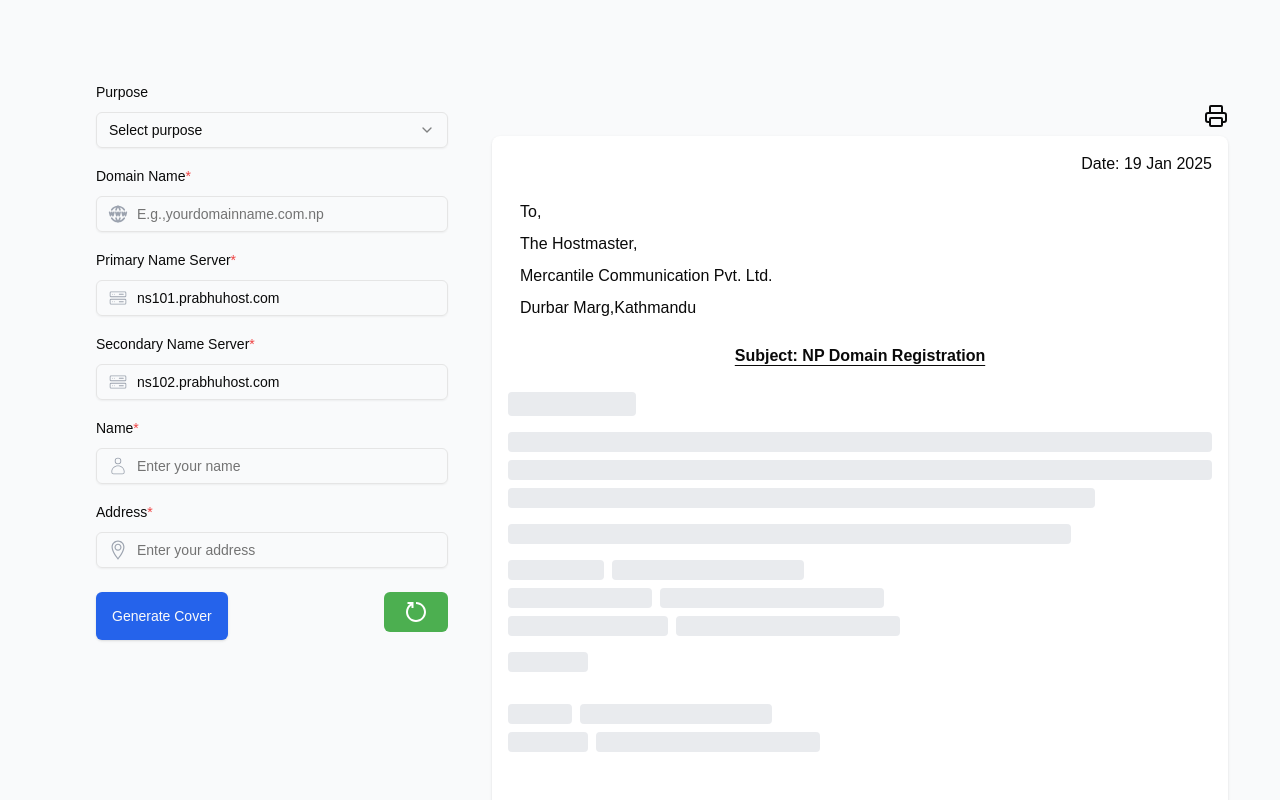
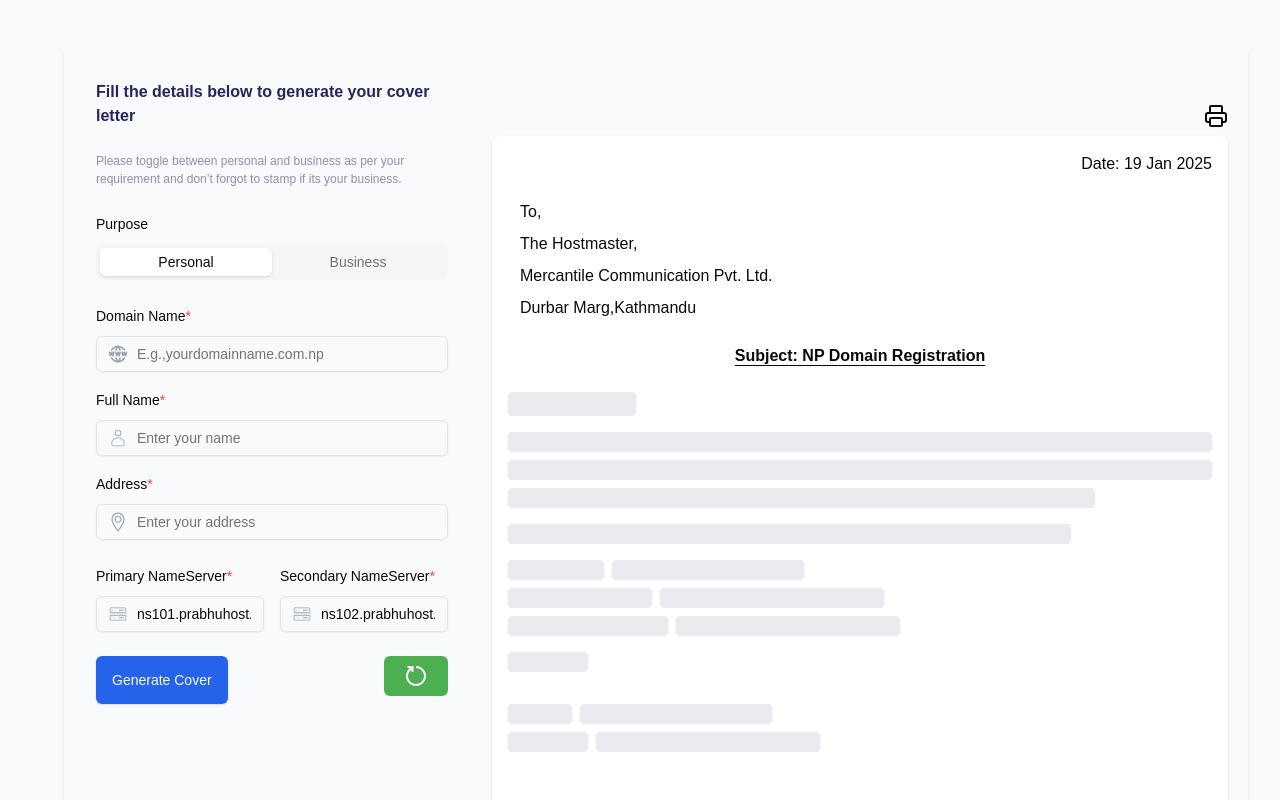
Before and after one commit to anil487/domaincvrlttr, a Next.js app: page / in a window 1280 px wide. Shown: the top 800 px of the page. Built offline with nearby package versions, Linux system fonts and the light colour scheme.

Commit message:
addedTablogic

```diff
--- a/package.json
+++ b/package.json
@@ -10,8 +10,9 @@
   },
   "dependencies": {
     "@radix-ui/react-label": "^2.1.1",
-    "@radix-ui/react-select": "^2.1.4",
+    "@radix-ui/react-select": "^2.1.5",
     "@radix-ui/react-slot": "^1.1.1",
+    "@radix-ui/react-tabs": "^1.1.2",
     "@react-pdf/renderer": "^4.1.6",
     "class-variance-authority": "^0.7.1",
     "clsx": "^2.1.1",
--- a/src/app/page.tsx
+++ b/src/app/page.tsx
@@ -1,29 +1,29 @@
-"use client"
+"use client";
 
-import { useState } from "react"
-import type { FormData } from "./types/form"
-import { LetterPreview } from "./components/letter-preview"
-import { TbWorldWww } from "react-icons/tb"
-import { CiServer } from "react-icons/ci"
-import { CiUser } from "react-icons/ci"
-import { TfiLocationPin } from "react-icons/tfi"
-import { HiOutlineBuildingOffice2 } from "react-icons/hi2"
-import { RiResetRightLine } from "react-icons/ri"
-import { Select, SelectContent, SelectItem, SelectTrigger, SelectValue } from "@/components/ui/select"
-import { Input } from "@/components/ui/input"
-import { Label } from "@/components/ui/label"
-import { Button } from "@/components/ui/button"
+import { useState } from "react";
+import type { FormData } from "./types/form";
+import { LetterPreview } from "./components/letter-preview";
+import { TbWorldWww } from "react-icons/tb";
+import { CiServer } from "react-icons/ci";
+import { CiUser } from "react-icons/ci";
+import { TfiLocationPin } from "react-icons/tfi";
+import { HiOutlineBuildingOffice2 } from "react-icons/hi2";
+import { RiResetRightLine } from "react-icons/ri";
+import { Input } from "@/components/ui/input";
+import { Label } from "@/components/ui/label";
+import { Button } from "@/components/ui/button";
+import { Tabs, TabsList, TabsTrigger } from "@/components/ui/tabs";
 
 export default function CoverLetterGenerator() {
   const [formData, setFormData] = useState<FormData>({
-    purpose: "",
+    purpose: "Personal",
     domainName: "",
     companyName: "",
     primaryNameServer: "ns101.prabhuhost.com",
     secondaryNameServer: "ns102.prabhuhost.com",
     name: "",
     address: "",
-  })
+  });
 
   const [errors, setErrors] = useState({
     domainName: false,
@@ -31,45 +31,30 @@ export default function CoverLetterGenerator() {
     secondaryNameServer: false,
     name: false,
     address: false,
-  })
+  });
 
-  const [isGenerating, setIsGenerating] = useState(false)
+  const [isGenerating, setIsGenerating] = useState(false);
 
   const handleInputChange = (field: keyof FormData, value: string) => {
     setFormData((prev) => ({
       ...prev,
       [field]: value,
-      ...(field === "purpose" && value === "Personal" ? { companyName: "" } : {}),
-    }))
+      ...(field === "purpose" && value === "Personal"
+        ? { companyName: "" }
+        : {}),
+    }));
     setErrors((prev) => ({
       ...prev,
       [field]: !value,
-    }))
-  }
+    }));
+  };
 
   const handleSubmit = (event: React.FormEvent) => {
-    event.preventDefault()
-
-    // let hasErrors = false;
-    // Object.entries(formData).forEach(([field, value]) => {
-    //   if (!value.trim()) {
-    //     hasErrors = true;
-    //     setErrors((prev) => ({
-    //       ...prev,
-    //       [field]: true,
-    //     }));
-    //   }
-    // });
-
-    // if (hasErrors) {
-    //   console.log("Please fill out all required fields.");
-    //   return;
-    // }
-
+    event.preventDefault();
     setTimeout(() => {
-      setIsGenerating(true)
-    }, 1500)
-  }
+      setIsGenerating(true);
+    }, 1500);
+  };
 
   const handleClear = () => {
     setFormData({
@@ -80,33 +65,43 @@ export default function CoverLetterGenerator() {
       secondaryNameServer: "ns102.prabhuhost.com",
       name: "",
       address: "",
-    })
+    });
     setErrors({
       domainName: false,
       primaryNameServer: false,
       secondaryNameServer: false,
       name: false,
       address: false,
-    })
-    setIsGenerating(false)
-  }
+    });
+    setIsGenerating(false);
+  };
 
   return (
     <div className=" bg-gray-50 p-4 md:p-12 print:p-0 print:bg-white">
-      <div className="mx-4 p-8 grid grid-cols-1 lg:w-full lg:grid-cols-3 gap-8 print:block print:max-w-none">
+      <div className="mx-4 p-8 grid grid-cols-1 shadow-md lg:w-full lg:grid-cols-3 gap-8 print:block print:max-w-none">
         <div className="space-y-6 print:hidden">
+          <div className="space-y-6">
+            <p className="font-bold text-base text-[#25265E]">
+              Fill the details below to generate your cover letter
+            </p>
+            <p className="font-light text-[12px] text-[#25265E80]">
+              Please toggle between personal and business as per your
+              requirement and don’t forgot to stamp if its your business.
+            </p>
+          </div>
           <div className=" w-full space-y-2 lg:space-y-4">
             <div className=" space-y-1 lg:space-y-2 ">
               <Label htmlFor="purpose">Purpose</Label>
-              <Select value={formData.purpose} onValueChange={(value) => handleInputChange("purpose", value)} required>
-                <SelectTrigger>
-                  <SelectValue placeholder="Select purpose" />
-                </SelectTrigger>
-                <SelectContent>
-                  <SelectItem value="Personal">Personal</SelectItem>
-                  <SelectItem value="Business">Business</SelectItem>
-                </SelectContent>
-              </Select>
+              <Tabs
+                value={formData.purpose}
+                onValueChange={(value) => handleInputChange("purpose", value)}
+                className="w-full"
+              >
+                <TabsList className="grid w-full grid-cols-2 mb-6">
+                  <TabsTrigger value="Personal">Personal</TabsTrigger>
+                  <TabsTrigger value="Business">Business</TabsTrigger>
+                </TabsList>
+              </Tabs>
             </div>
 
             <div className="space-y-1 lg:space-y-2">
@@ -120,25 +115,32 @@ export default function CoverLetterGenerator() {
                   required
                   placeholder="E.g.,yourdomainname.com.np"
                   value={formData.domainName}
-                  onChange={(e) => handleInputChange("domainName", e.target.value)}
+                  onChange={(e) =>
+                    handleInputChange("domainName", e.target.value)
+                  }
                   className="pl-10 text-xs lg:text-sm"
                 />
                 <TbWorldWww className="absolute left-3 top-1/2 transform -translate-y-1/2 text-gray-400 h-5 w-5" />
               </div>
-              {errors.domainName && <p className="text-red-500 text-sm">Domain Name is required.</p>}
+              {errors.domainName && (
+                <p className="text-red-500 text-sm">Domain Name is required.</p>
+              )}
             </div>
 
             {formData.purpose === "Business" && (
               <div className="space-y-1 lg:space-y-2">
-                <Label htmlFor="companyName">Registered Company Name
-                <span className="text-red-500">*</span>
+                <Label htmlFor="companyName">
+                  Registered Company Name
+                  <span className="text-red-500">*</span>
                 </Label>
                 <div className="relative">
                   <Input
                     id="companyName"
                     placeholder="e.g.,abc Pvt.Ltd. or Govt.Corp."
                     value={formData.companyName}
-                    onChange={(e) => handleInputChange("companyName", e.target.value)}
+                    onChange={(e) =>
+                      handleInputChange("companyName", e.target.value)
+                    }
                     className="pl-10 text-xs lg:text-sm "
                   />
                   <HiOutlineBuildingOffice2 className="absolute left-3 top-1/2 transform -translate-y-1/2 text-gray-400 h-5 w-5" />
@@ -146,47 +148,9 @@ export default function CoverLetterGenerator() {
               </div>
             )}
 
-            <div className="space-y-1 lg:space-y-2">
-              <Label htmlFor="primaryNameServer">
-                Primary Name Server
-                <span className="text-red-500">*</span>
-              </Label>
-              <div className="relative">
-                <Input
-                  id="primaryNameServer"
-                  required
-                  placeholder="ns101.prabhuhost.com"
-                  value={formData.primaryNameServer}
-                  onChange={(e) => handleInputChange("primaryNameServer", e.target.value)}
-                  className="pl-10 text-xs lg:text-sm"
-                />
-                <CiServer className="absolute left-3 top-1/2 transform -translate-y-1/2 text-gray-400 h-5 w-5" />
-              </div>
-              {errors.primaryNameServer && <p className="text-red-500 text-sm">Primary Name Server is required.</p>}
-            </div>
-
-            <div className=" space-y-1 lg:space-y-2">
-              <Label htmlFor="secondaryNameServer">
-                Secondary Name Server
-                <span className="text-red-500">*</span>
-              </Label>
-              <div className="relative">
-                <Input
-                  id="secondaryNameServer"
-                  required
-                  placeholder="ns102.prabhuhost.com"
-                  value={formData.secondaryNameServer}
-                  onChange={(e) => handleInputChange("secondaryNameServer", e.target.value)}
-                  className="pl-10 text-xs lg:text-sm"
-                />
-                <CiServer className="absolute left-3 top-1/2 transform -translate-y-1/2 text-gray-400 h-5 w-5" />
-              </div>
-              {errors.secondaryNameServer && <p className="text-red-500 text-sm">Secondary Name Server is required.</p>}
-            </div>
-
             <div className=" space-y-1 lg:space-y-2">
               <Label htmlFor="name">
-                Name
+                Full Name
                 <span className="text-red-500">*</span>
               </Label>
               <div className="relative">
@@ -200,7 +164,9 @@ export default function CoverLetterGenerator() {
                 />
                 <CiUser className="absolute left-3 top-1/2 transform -translate-y-1/2 text-gray-400 h-5 w-5" />
               </div>
-              {errors.name && <p className="text-red-500 text-sm">Name is required.</p>}
+              {errors.name && (
+                <p className="text-red-500 text-sm">Name is required.</p>
+              )}
             </div>
 
             <div className=" space-y-1 lg:space-y-2">
@@ -219,12 +185,68 @@ export default function CoverLetterGenerator() {
                 />
                 <TfiLocationPin className="absolute left-3 top-1/2 transform -translate-y-1/2 text-gray-400 h-5 w-5" />
               </div>
-              {errors.address && <p className="text-red-500 text-sm">Address is required.</p>}
+              {errors.address && (
+                <p className="text-red-500 text-sm">Address is required.</p>
+              )}
+            </div>
+          </div>
+          <div className="grid grid-cols-2 gap-4">
+            <div className="space-y-1 lg:space-y-2">
+              <Label htmlFor="primaryNameServer">
+                Primary NameServer
+                <span className="text-red-500">*</span>
+              </Label>
+              <div className="relative">
+                <Input
+                  id="primaryNameServer"
+                  required
+                  placeholder="ns101.prabhuhost.com"
+                  value={formData.primaryNameServer}
+                  onChange={(e) =>
+                    handleInputChange("primaryNameServer", e.target.value)
+                  }
+                  className="pl-10 text-xs lg:text-sm"
+                />
+                <CiServer className="absolute left-3 top-1/2 transform -translate-y-1/2 text-gray-400 h-5 w-5" />
+              </div>
+              {errors.primaryNameServer && (
+                <p className="text-red-500 text-sm">
+                  Primary Name Server is required.
+                </p>
+              )}
+            </div>
+
+            <div className=" space-y-1 lg:space-y-2">
+              <Label htmlFor="secondaryNameServer">
+                Secondary NameServer
+                <span className="text-red-500">*</span>
+              </Label>
+              <div className="relative">
+                <Input
+                  id="secondaryNameServer"
+                  required
+                  placeholder="ns102.prabhuhost.com"
+                  value={formData.secondaryNameServer}
+                  onChange={(e) =>
+                    handleInputChange("secondaryNameServer", e.target.value)
+                  }
+                  className="pl-10 text-xs lg:text-sm"
+                />
+                <CiServer className="absolute left-3 top-1/2 transform -translate-y-1/2 text-gray-400 h-5 w-5" />
+              </div>
+              {errors.secondaryNameServer && (
+                <p className="text-red-500 text-sm">
+                  Secondary Name Server is required.
+                </p>
+              )}
             </div>
           </div>
 
           <div className="flex gap-8 lg:flex justify-between">
-            <Button className="h-12 w-30 bg-blue-600 hover:bg-blue-800" onClick={handleSubmit}>
+            <Button
+              className="h-12 w-30 bg-blue-600 hover:bg-blue-800"
+              onClick={handleSubmit}
+            >
               Generate Cover
             </Button>
             <RiResetRightLine
@@ -239,5 +261,5 @@ export default function CoverLetterGenerator() {
         </div>
       </div>
     </div>
-  )
+  );
 }
--- /dev/null
+++ b/src/components/ui/tabs.tsx
@@ -0,0 +1,55 @@
+"use client"
+
+import * as React from "react"
+import * as TabsPrimitive from "@radix-ui/react-tabs"
+
+import { cn } from "@/lib/utils"
+
+const Tabs = TabsPrimitive.Root
+
+const TabsList = React.forwardRef<
+  React.ElementRef<typeof TabsPrimitive.List>,
+  React.ComponentPropsWithoutRef<typeof TabsPrimitive.List>
+>(({ className, ...props }, ref) => (
+  <TabsPrimitive.List
+    ref={ref}
+    className={cn(
+      "inline-flex h-9 items-center justify-center rounded-lg bg-muted p-1 text-muted-foreground",
+      className
+    )}
+    {...props}
+  />
+))
+TabsList.displayName = TabsPrimitive.List.displayName
+
+const TabsTrigger = React.forwardRef<
+  React.ElementRef<typeof TabsPrimitive.Trigger>,
+  React.ComponentPropsWithoutRef<typeof TabsPrimitive.Trigger>
+>(({ className, ...props }, ref) => (
+  <TabsPrimitive.Trigger
+    ref={ref}
+    className={cn(
+      "inline-flex items-center justify-center whitespace-nowrap rounded-md px-3 py-1 text-sm font-medium ring-offset-background transition-all focus-visible:outline-none focus-visible:ring-2 focus-visible:ring-ring focus-visible:ring-offset-2 disabled:pointer-events-none disabled:opacity-50 data-[state=active]:bg-background data-[state=active]:text-foreground data-[state=active]:shadow",
+      className
+    )}
+    {...props}
+  />
+))
+TabsTrigger.displayName = TabsPrimitive.Trigger.displayName
+
+const TabsContent = React.forwardRef<
+  React.ElementRef<typeof TabsPrimitive.Content>,
+  React.ComponentPropsWithoutRef<typeof TabsPrimitive.Content>
+>(({ className, ...props }, ref) => (
+  <TabsPrimitive.Content
+    ref={ref}
+    className={cn(
+      "mt-2 ring-offset-background focus-visible:outline-none focus-visible:ring-2 focus-visible:ring-ring focus-visible:ring-offset-2",
+      className
+    )}
+    {...props}
+  />
+))
+TabsContent.displayName = TabsPrimitive.Content.displayName
+
+export { Tabs, TabsList, TabsTrigger, TabsContent }
```
Also changed, not shown: 1 other file (tests, documents, lock files or other folders).
